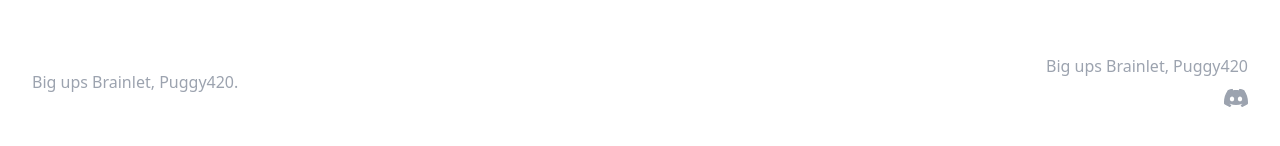
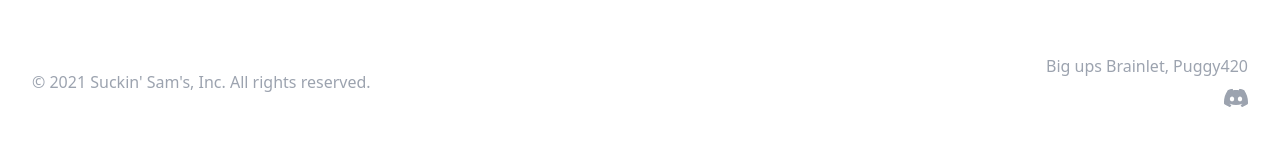
Before and after one commit to brainlet2988/SuckinSams, a website built with Vite: page about.html in a window 1280 px wide. Shown: the part 2051-2197 px from the top of the page. Built offline with nearby package versions, Linux system fonts and the light colour scheme.

Commit message:
QF About page

```diff
--- a/about.html
+++ b/about.html
@@ -201,7 +201,7 @@
         <div class="max-w-7xl mx-auto py-12 px-4 sm:px-6 md:flex md:items-center md:justify-between lg:px-8">
           <div class="flex justify-center space-x-6 md:order-2">
             <p class="text-right text-base text-gray-400">
-              Big ups Brainlet, Puggy420.
+              &copy; 2021 Suckin' Sam's, Inc. All rights reserved.
             </p>
           </div>
           <div class="flex items-center justify-center space-x-6 md:order-2">
```
